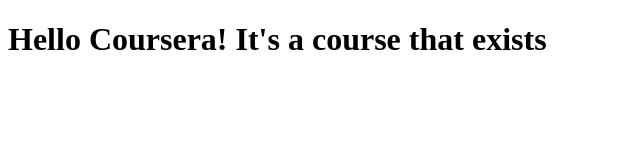
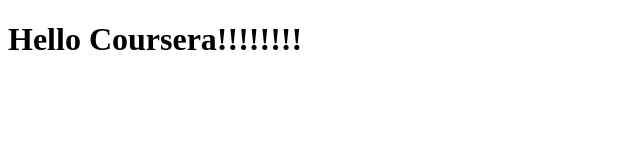
Before and after one commit to Muhs/coursera-test, a plain HTML site: page site/index.html in a window 1280 px wide. Shown: the whole page, without its empty margins (0-640 px from the left). Drawn offline with Linux system fonts and the light colour scheme.

Commit message:
assignment2

```diff
--- a/site/index.html
+++ b/site/index.html
@@ -6,6 +6,6 @@
 	<title>Hello Coursera!</title>
 </head>
 <body>
-<h1>Hello Coursera! It's a course that exists</h1>
+<h1>Hello Coursera!!!!!!!!</h1>
 </body>
 </html>
```
Also changed, not shown: module2-solution/css/styles.css (added), module2-solution/index.html (added).
